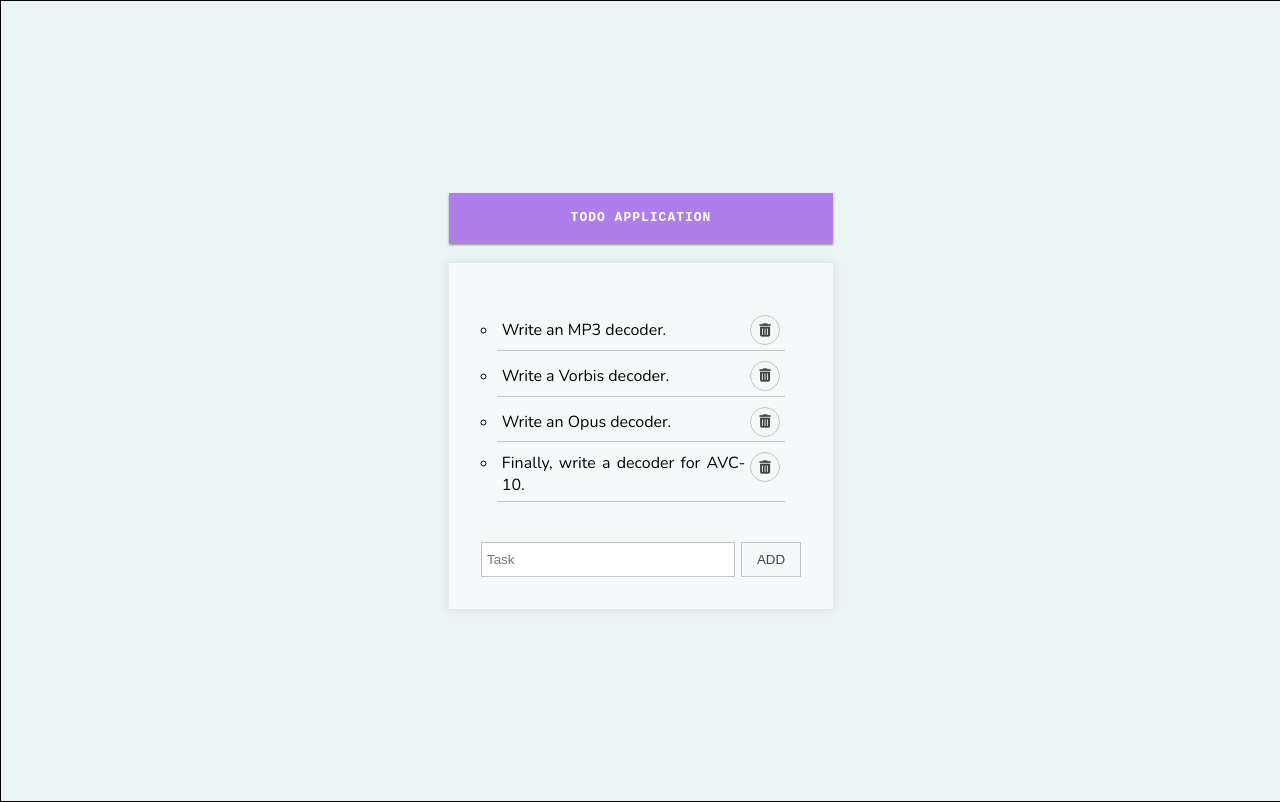
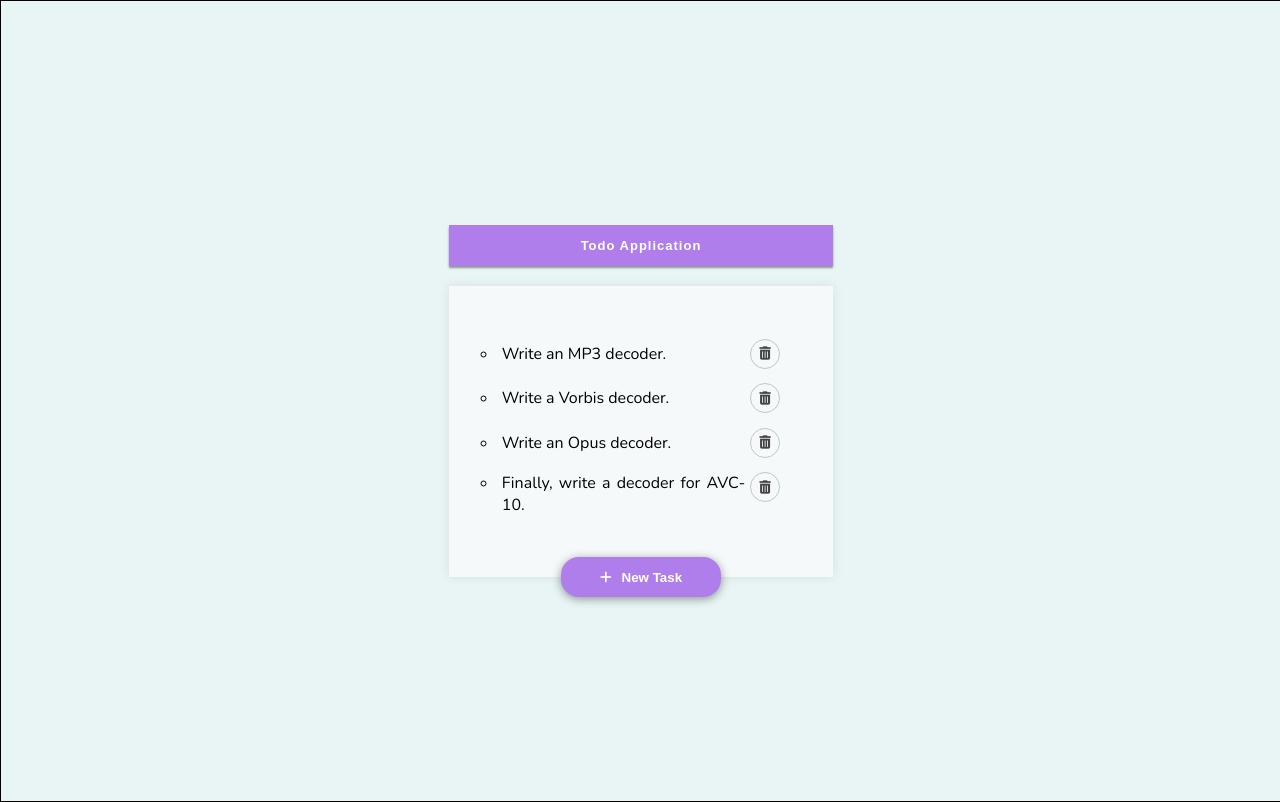
Before and after one commit to devsh0/ReacTodo, a React app: page / in a window 1280 px wide. Built offline with nearby package versions, Linux system fonts and the light colour scheme.

Commit message:
Add NewTaskButton component and position it on the page

```diff
--- a/src/index.css
+++ b/src/index.css
@@ -18,9 +18,9 @@ body {
 }
 
 .todo-header {
-    font-family: monospace;
-    text-transform: uppercase;
     letter-spacing: 1px;
+    font-size: 13px;
+    font-weight: bold;
     width: 25%;
     padding: 0 2rem;
     margin-bottom: 20px;
@@ -31,9 +31,10 @@ body {
 }
 
 .todo-list-container {
+    position: relative;
     width: 25%;
     min-height: 25%;
-    padding: 2rem;
+    padding: 2rem 2rem 2.5rem 2rem;
     background: rgba(250, 250, 250, .8);
     box-shadow: 0 0 10px 0 rgba(50, 50, 50, 0.1);
     /*border: 1px solid magenta;*/
@@ -56,7 +57,7 @@ body {
     margin: 5px 0;
     padding: .3em;
     font-family: 'Nunito', sans-serif;
-    border-bottom: 1px solid #c5c4c4;
+    /*border-bottom: 1px solid #c5c4c4;*/
 }
 
 .item-container p {
@@ -83,7 +84,8 @@ body {
 
 .input-form-container {
     /*border: 1px solid black;*/
-    display: flex;
+    /*display: flex;*/
+    display: none;
     justify-content: space-between;
     margin-top: 40px;
 }
@@ -105,3 +107,30 @@ body {
     background: transparent;
     border: 1px solid #c5c4c4;
 }
+
+.new-task-btn-container {
+    /*border: 1px solid black;*/
+    display: flex;
+    justify-content: center;
+    position: absolute;
+    bottom: -20px;
+    left: 0;
+    width: 100%;
+    margin: 0 auto;
+}
+
+.new-task-btn-container button {
+    width: 12em;
+    height: 3em;
+    background: #af7eeb;;
+    border: 0;
+    font-weight: bold;
+    border-radius: 18px;
+    color: #fff;
+    cursor: pointer;
+    box-shadow: 0 2px 10px 0 rgba(0, 0, 0, .4);
+}
+
+.new-task-btn-container button span {
+    margin-right: 10px;
+}
--- a/src/index.js
+++ b/src/index.js
@@ -5,7 +5,7 @@ import './index.css'
 function TodoHeader() {
     return (
         <div className="todo-header">
-            <h4>Todo Application</h4>
+            <p>Todo Application</p>
         </div>
     );
 }
@@ -20,6 +20,18 @@ function TodoItem(props) {
             </div>
         </li>
     )
+}
+
+class NewTaskButton extends React.Component {
+    render() {
+        return (
+            <div className="new-task-btn-container">
+                <button className="btn-new-task">
+                    <span><i className="fas fa-plus"></i></span>New Task
+                </button>
+            </div>
+        );
+    }
 }
 
 class TaskInput extends React.Component {
@@ -98,6 +110,7 @@ class TodoApp extends React.Component {
                         <ul>{taskComponents}</ul>
                         <TaskInput onSubmit={this.handleSubmit}/>
                     </div>
+                    <NewTaskButton />
                 </div>
             </div>
         );
```
